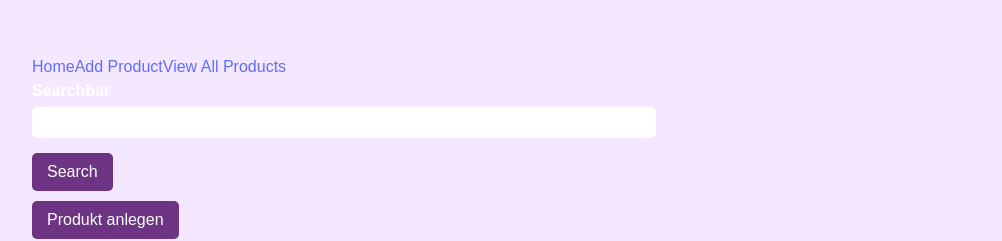
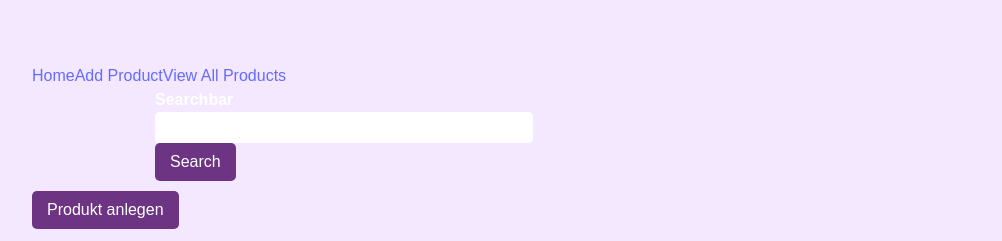
Before and after one commit to KroegerLeif/Stock_App, a React app in the folder frontend/: page / in a window 1280 px wide. Shown: the part 121-362 px from the top of the page, without its empty margins (0-1002 px from the left). Built offline with nearby package versions, Linux system fonts and the light colour scheme; no server answers; the HTML template or start-up script is replaced by a standard one.

Commit message:
Added some style

```diff
--- a/frontend/src/App.css
+++ b/frontend/src/App.css
@@ -112,3 +112,34 @@ button:hover {
 label {
     font-weight: bold;
 }
+
+.menu-bar{
+    display: flex;
+    flex-direction: row;
+    justify-content: space-between;
+    align-items: center;
+}
+
+.menu-bar nav{
+    display: flex;
+    flex-direction: row;
+    justify-content: center;
+    align-content: space-between;
+
+}
+
+.menu-bar nav a {
+    color: black;
+    font-size: 1.5em;
+    padding: 10px;
+}
+
+.search-bar{
+    display: flex;
+    flex-direction: row;
+    justify-content: space-around;
+}
+
+.search-bar input{
+    margin: 0;
+}
```
